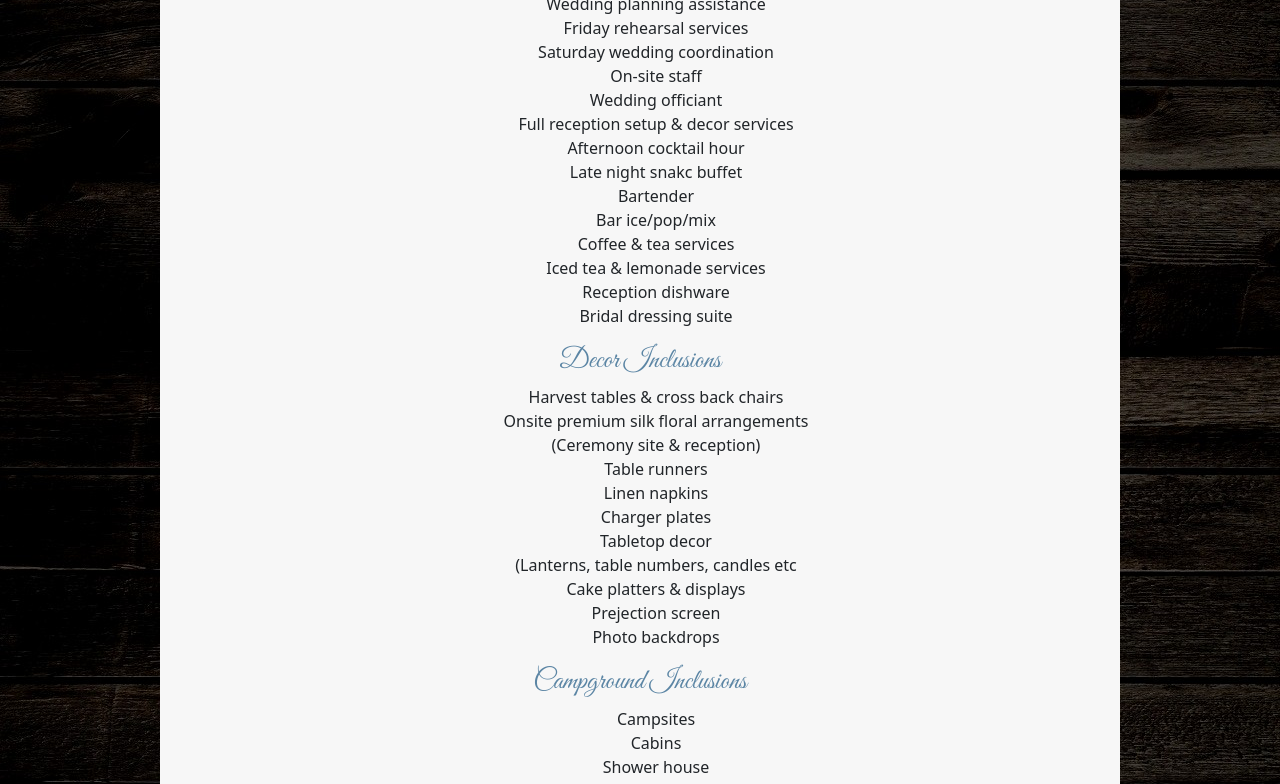
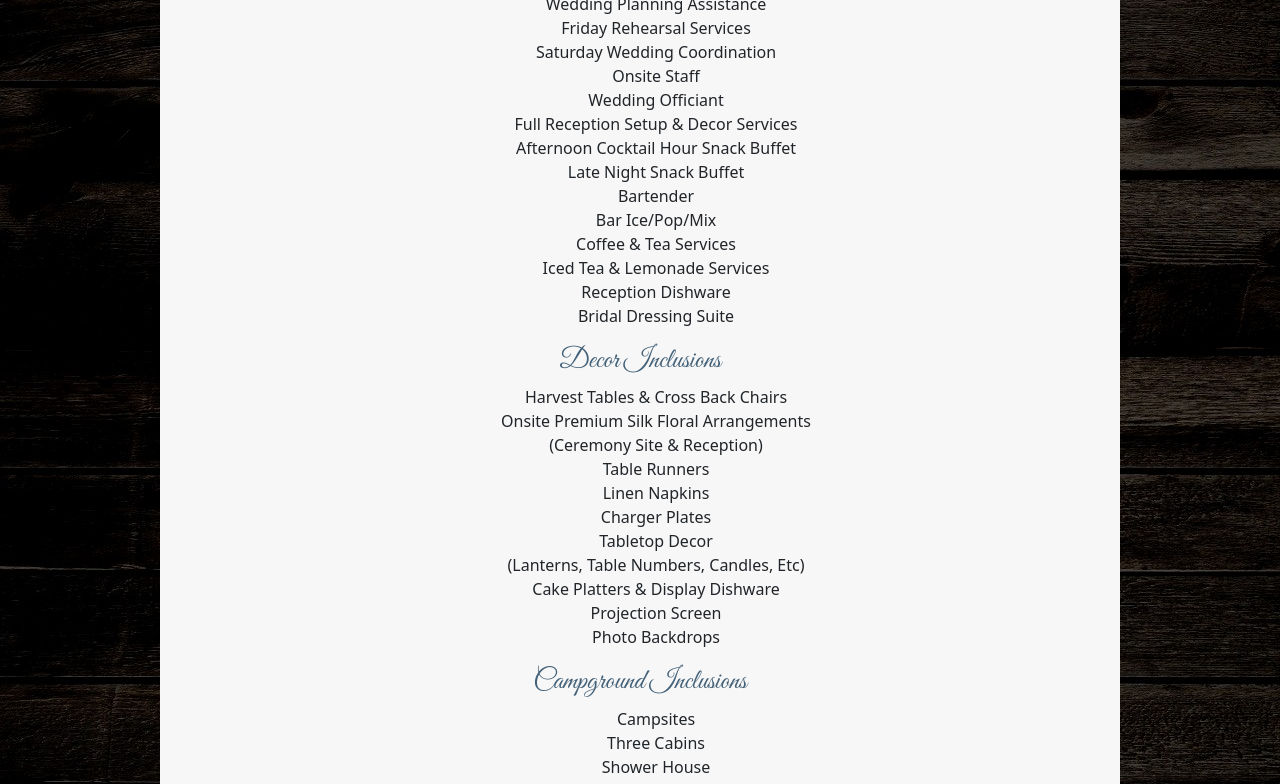
Before and after one commit to GFY2023/newwebsite, a plain HTML site: page inclusions.html in a window 1280 px wide. Shown: the part 765-1549 px from the top of the page. Drawn offline with nearby package versions, Linux system fonts and the light colour scheme.

Commit message:
color change

```diff
--- a/css/styles.css
+++ b/css/styles.css
@@ -99,7 +99,7 @@ h1,h2,h3,h4,h5,h6 {
     padding: 0 20px;
 }
 .subInclusions h3 {
-    color: #5b85a4;
+    color: #426077;
 }
 .pricing {
    /* margin: 0 15px 20px 15px;*/
@@ -110,6 +110,9 @@ h1,h2,h3,h4,h5,h6 {
 }
 .subInclusions ul {
     list-style: none;
+}
+.subInclusions li {
+    text-transform: capitalize;
 }
 
 .heading {
--- a/inclusions.html
+++ b/inclusions.html
@@ -73,11 +73,11 @@
                     <li>Wedding planning assistance</li>
                     <li>Friday rehearsal services</li>
                     <li>Saturday wedding coordination</li>
-                    <li>On-site staff</li>
+                    <li>Onsite staff</li>
                     <li>Wedding officiant</li>
                     <li>Full reception setup &amp; decor services</li>
-                    <li>Afternoon cocktail hour</li>
-                    <li>Late night snakc buffet</li>
+                    <li>Afternoon cocktail hour snack buffet</li>
+                    <li>Late night snack buffet</li>
                     <li>Bartender</li>
                     <li>Bar ice/pop/mix</li>
                     <li>Coffee &amp; tea services</li>
@@ -94,15 +94,15 @@
                     <li>Linen napkins</li>
                     <li>Charger plates</li>
                     <li>Tabletop decor</li>
-                    <li>(Lanterns, table numbers, candles etc</li>
-                    <li>Cake platters &amp; displays</li>
-                    <li>Prejection screen</li>
+                    <li>(Lanterns, table numbers, candles, etc)</li>
+                    <li>Cake platters &amp; display dishware</li>
+                    <li>Projection screen</li>
                     <li>Photo backdrops</li>
                 </ul>
                 <h3>Campground Inclusions</h3>
                 <ul>
                     <li>Campsites</li>
-                    <li>Cabins</li>
+                    <li>Three cabins</li>
                     <li>Shower house</li>
                     <li>Vanity</li>
                     <li>Washrooms</li>
```
